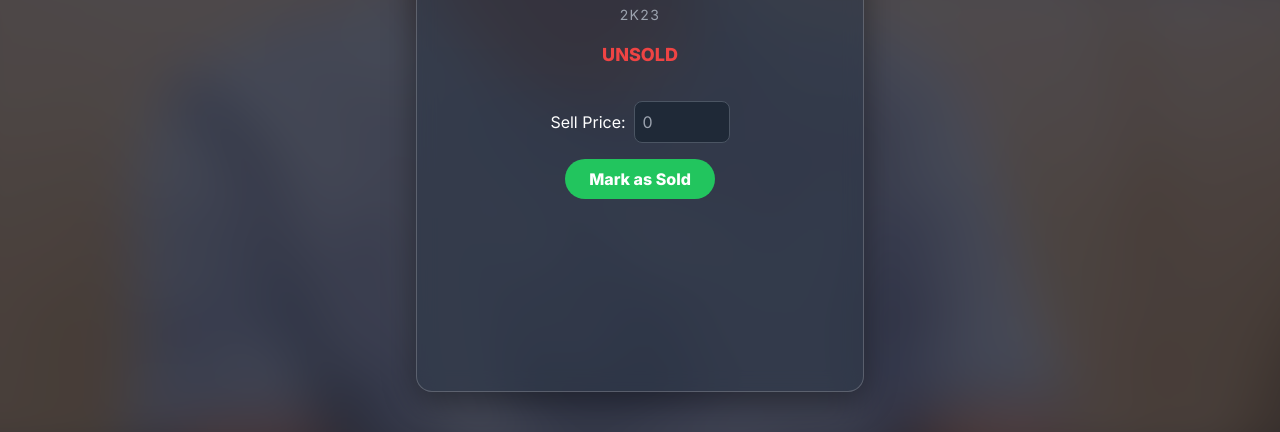
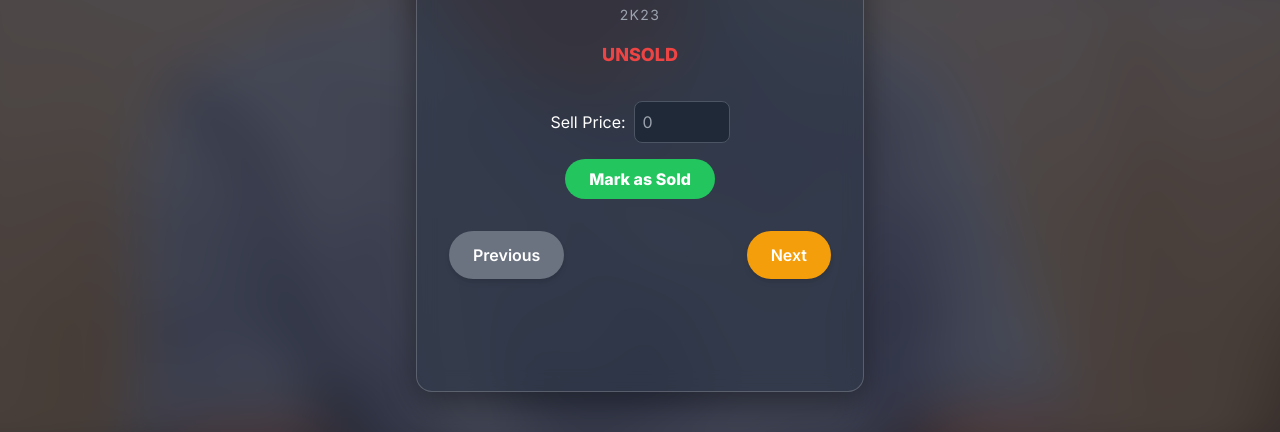
Before and after one commit to sonuk299/EPL, a plain HTML site: page index.html in a window 1280 px wide. Shown: the part 368-800 px from the top of the page. Drawn offline with nearby package versions, Linux system fonts and the light colour scheme.

Commit message:
Update index.html

```diff
--- a/index.html
+++ b/index.html
@@ -3,8 +3,7 @@
 <head>
     <meta charset="UTF-8">
     <meta name="viewport" content="width=device-width, initial-scale=1.0">
-    <title>Football Auction Slide</title>
-    <!-- Use Tailwind CSS for a clean, responsive design -->
+    <title>Football Auction</title>
     <script src="https://cdn.tailwindcss.com"></script>
     <style>
         @import url('https://fonts.googleapis.com/css2?family=Inter:wght@400;600;800&display=swap');
@@ -212,6 +211,11 @@
                 Mark as Sold
             </button>
         </div>
+
+        <div class="mt-8 flex justify-between w-full space-x-4">
+            <button id="prev-button" class="action-button prev-button">Previous</button>
+            <button id="next-button" class="action-button next-button">Next</button>
+        </div>
     </div>
 
     <!-- Custom Modal/Message Box -->
@@ -238,6 +242,8 @@
         const customAlert = document.getElementById('custom-alert');
         const alertMessage = document.getElementById('alert-message');
         const alertCloseBtn = document.getElementById('alert-close-btn');
+        const prevButton = document.getElementById('prev-button');
+        const nextButton = document.getElementById('next-button');
         const partyContainer = document.getElementById('party-container');
 
         // Function to show custom alert message
@@ -301,6 +307,14 @@
             setTimeout(() => {
                 partyContainer.innerHTML = '';
             }, 2000);
+        }
+
+        // Function to preload all player images
+        function preloadImages() {
+            players.forEach(player => {
+                const img = new Image();
+                img.src = player.photo;
+            });
         }
 
         // Function to update the auction slide content with a dynamic animation
@@ -390,6 +404,7 @@
                 });
 
                 if (players.length > 0) {
+                    preloadImages(); // Preload images after data is fetched
                     // Hide loading message and show the slide
                     loadingMessage.classList.add('hidden');
                     slide.classList.remove('hidden');
@@ -442,6 +457,19 @@
             }
         });
 
+        // Event listeners for buttons
+        prevButton.addEventListener('click', () => {
+            if (players.length === 0) return;
+            currentPlayerIndex = (currentPlayerIndex - 1 + players.length) % players.length;
+            updateSlide(players[currentPlayerIndex], 'prev');
+        });
+
+        nextButton.addEventListener('click', () => {
+            if (players.length === 0) return;
+            currentPlayerIndex = (currentPlayerIndex + 1) % players.length;
+            updateSlide(players[currentPlayerIndex], 'next');
+        });
+
         // Fetch players on page load
         fetchPlayers();
     </script>
```
